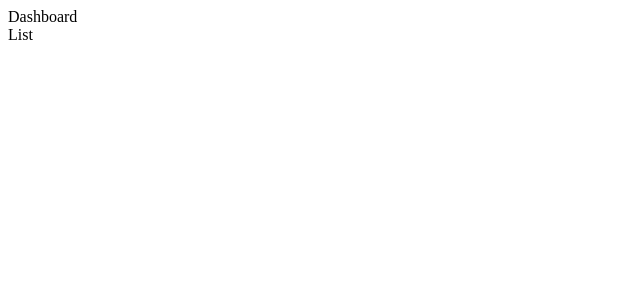
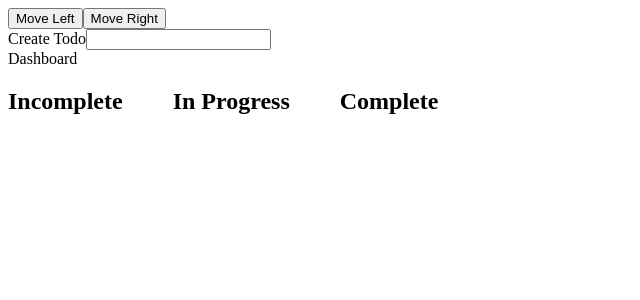
Before and after one commit to kangstephen94/TodoPractice, a React (Create React App) app in the folder todolist/: page / in a window 1280 px wide. Shown: the top 300 px of the page, without its empty margins (0-640 px from the left). Built offline with nearby package versions, Linux system fonts and the light colour scheme.

Commit message:
Finish Todo

```diff
--- a/todolist/src/components/Dashboard.js
+++ b/todolist/src/components/Dashboard.js
@@ -1,19 +1,133 @@
 import React from 'react';
-import List from './List';
 
 class Dashboard extends React.Component {
   constructor(props) {
     super(props);
+    this.state = {
+      data: [],
+      newTodo: '',
+      selected: ' '
+    }
 
+    this.handleChange = this.handleChange.bind(this);
+    this.handleSubmit = this.handleSubmit.bind(this);
+    this.handleLeft = this.handleLeft.bind(this);
+    this.handleRight = this.handleRight.bind(this);
+    this.handleClick = this.handleClick.bind(this);
   }
 
+  handleClick(todo) {
+    this.setState({ selected: todo }, () => console.log(this.state.selected))
+  }
+
+  handleChange (event) {
+    this.setState({newTodo: event.target.value});
+  }
+
+  handleSubmit (event) {
+    event.preventDefault()
+    const updated = this.state.data.concat([{title: this.state.newTodo, list: 'incompleted'}])
+    this.setState({data: updated, newTodo: ''});
+  }
+
+  handleLeft () {
+    const copyData = this.state.data.slice(0);
+
+    copyData.forEach(todo => {
+      if (todo.title === this.state.selected.title) {
+        if (todo.list === 'inProgress') {
+          todo.list = 'incompleted'
+        } else if (todo.list === 'completed') {
+          todo.list = 'inProgress'
+        }
+      }
+    })
+
+    this.setState({data: copyData, selected: ''})
+  }
+
+  handleRight () {
+    const copyData = this.state.data.slice(0)
+
+    copyData.forEach(todo => {
+      if (todo.title === this.state.selected.title) {
+        if (todo.list === 'incompleted') {
+          todo.list = 'inProgress'
+        } else if (todo.list === 'inProgress') {
+          todo.list = 'completed'
+        }
+      }
+    })
+
+    this.setState({ data: copyData, selected: ''});
+  }
+
+   renderIncompleted () {
+     const incomplete = this.state.data.filter (todo => {
+       return todo.list === 'incompleted'
+     })
+
+     const render = incomplete.map((todo, idx) => {
+       return <li key={idx} onClick={ () => this.handleClick(todo)}>{todo.title}</li>
+     })
+
+     return render;
+   }
+
+   renderinProgress () {
+     const inProgress = this.state.data.filter (todo => {
+       return todo.list === 'inProgress'
+     })
+
+     const render = inProgress.map((todo, idx) => {
+       return <li key={idx} onClick={() => this.handleClick(todo)}>{todo.title}</li>
+     })
+
+     return render;
+   }
+
+   renderCompleted () {
+     const completed = this.state.data.filter (todo => {
+       return todo.list === 'completed'
+     })
+
+     const render = completed.map( (todo,idx) => {
+      return <li key={idx} onClick={() => this.handleClick(todo)}>{todo.title}</li>
+     })
+
+     return render
+   }
+
+
   render() {
-    return (
-      <div>
+
+    return <div>
+        <div className="arrow-container">
+          <button onClick={this.handleLeft}>Move Left</button>
+          <button onClick={this.handleRight}>Move Right</button>
+        </div>
+        <form className="todo-form" onSubmit={this.handleSubmit}>
+          <label>
+            Create Todo
+            <input onChange={this.handleChange} value={this.state.newTodo} />
+          </label>
+        </form>
         Dashboard
-        <List />
-      </div>
-    )
+        <div className="todolist-container">
+          <div>
+            <h2>Incomplete</h2>
+            <ul className="todo-list">{this.renderIncompleted()}</ul>
+          </div>
+          <div>
+            <h2>In Progress</h2>
+            <ul className="todo-list">{this.renderinProgress()}</ul>
+          </div>
+          <div>
+            <h2>Complete</h2>
+          <ul className='todo-list'>{this.renderCompleted()}</ul>
+          </div>
+        </div>
+      </div>;
   }
 }
 
--- a/todolist/src/components/List.js
+++ /dev/null
@@ -1,17 +0,0 @@
-import React from 'react';
-
-class List extends React.Component {
-  constructor(props) {
-    super(props);
-  }
-
-  render() {
-    return (
-      <div>
-        List
-      </div>
-    )
-  }
-}
-
-export default List;
--- a/todolist/src/styles/index.css
+++ b/todolist/src/styles/index.css
@@ -0,0 +1,11 @@
+.todo-list li {
+  list-style: none;
+}
+
+.todolist-container {
+  display: flex;
+}
+
+.todolist-container div {
+  margin-right: 50px;
+}
```
